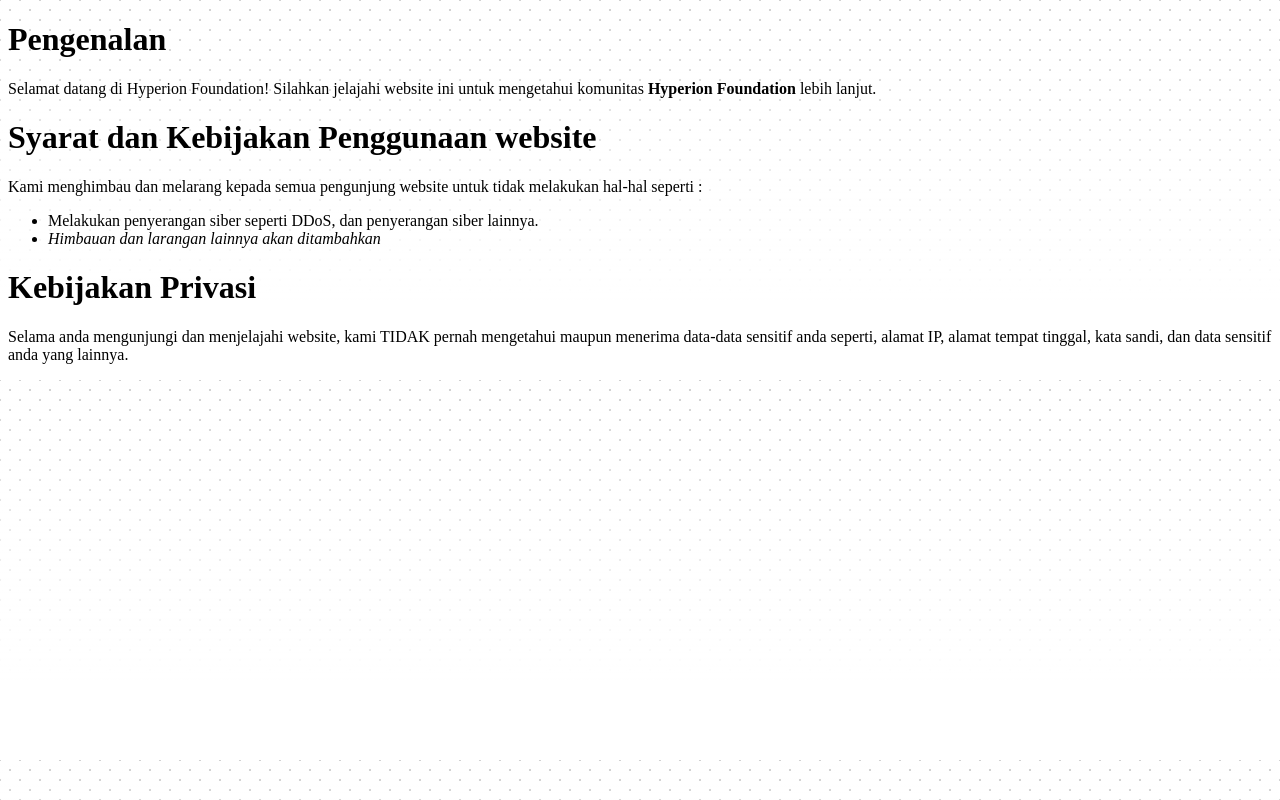
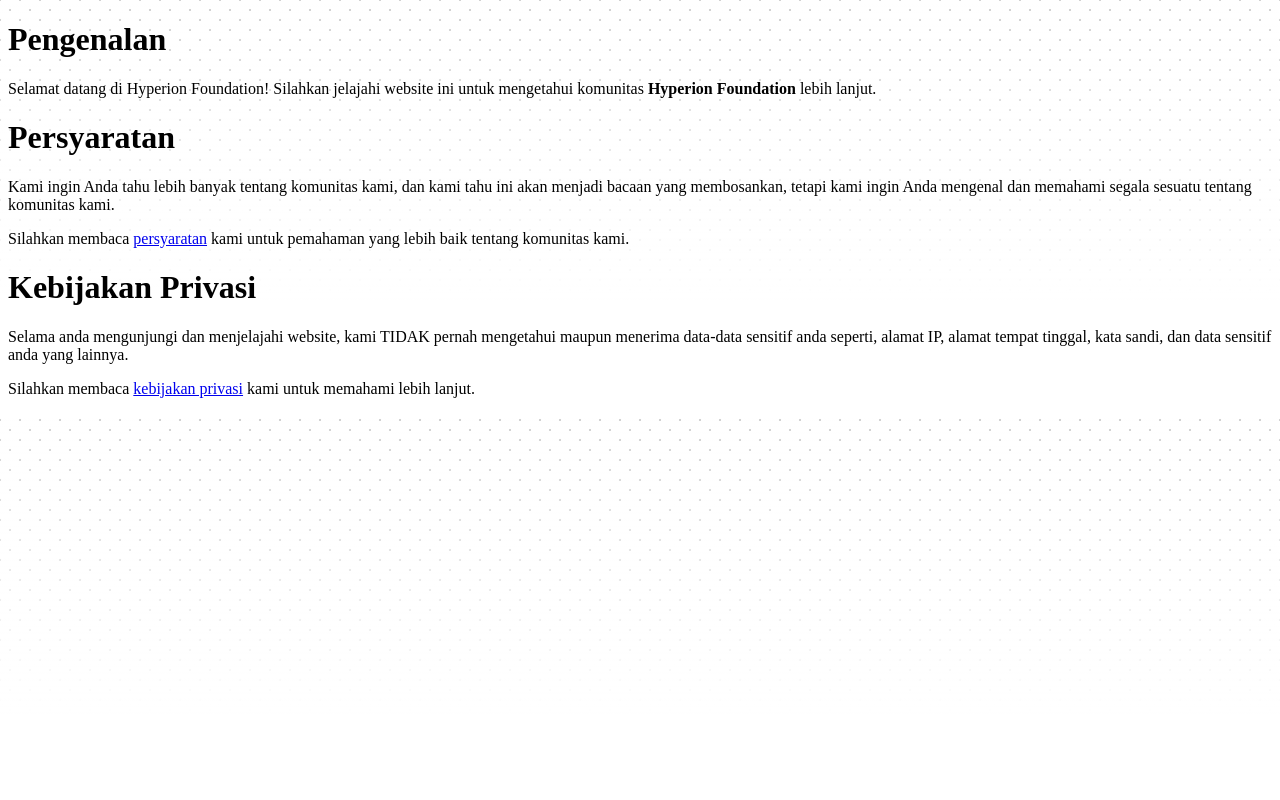
Before and after one commit to hyperion-foundation/docs, a Next.js app: page /index.id in a window 1280 px wide. Built offline with nearby package versions, Linux system fonts and the light colour scheme.

Commit message:
Update content on several pages

```diff
--- a/pages/about.en.mdx
+++ b/pages/about.en.mdx
@@ -9,5 +9,5 @@
 This website is possibly made by using [Node.js](https://nodejs.org) (runtime environment), [Next.js](https://nextjs.org) (front-end framework) & [Nextra](https://nextra.site/) (theme framework).
 
 # Developers
-- SleepNov4 (Alexander Andhika S.) as a <FounderText></FounderText>.
+- [SleepNov4 (Alexander Andhika S.)](https://www.sleepnov4.my.id) as a <FounderText></FounderText>.
 - More developers will be listed here ...
--- a/pages/about.id.mdx
+++ b/pages/about.id.mdx
@@ -9,5 +9,5 @@
 Website ini berhasil dibuat dengan menggunakan [Node.js](https://nodejs.org) (runtime environment), [Next.js](https://nextjs.org) (front-end framework) & [Nextra](https://nextra.site/) (theme framework).
 
 # Para Developer
-- SleepNov4 (Alexander Andhika S.) sebagai <FounderText></FounderText>.
+- [SleepNov4 (Alexander Andhika S.)](https://www.sleepnov4.my.id) sebagai <FounderText></FounderText>.
 - Developer yang lain akan terdaftar disini ...
--- a/pages/index.id.mdx
+++ b/pages/index.id.mdx
@@ -1,10 +1,12 @@
 # Pengenalan
 Selamat datang di Hyperion Foundation! Silahkan jelajahi website ini untuk mengetahui komunitas **Hyperion Foundation** lebih lanjut.
 
-# Syarat dan Kebijakan Penggunaan website
-Kami menghimbau dan melarang kepada semua pengunjung website untuk tidak melakukan hal-hal seperti :
-- Melakukan penyerangan siber seperti DDoS, dan penyerangan siber lainnya.
-- *Himbauan dan larangan lainnya akan ditambahkan*
+# Persyaratan
+Kami ingin Anda tahu lebih banyak tentang komunitas kami, dan kami tahu ini akan menjadi bacaan yang membosankan, tetapi kami ingin Anda mengenal dan memahami segala sesuatu tentang komunitas kami.
+
+Silahkan membaca [persyaratan](/terms) kami untuk pemahaman yang lebih baik tentang komunitas kami.
 
 # Kebijakan Privasi
 Selama anda mengunjungi dan menjelajahi website, kami TIDAK pernah mengetahui maupun menerima data-data sensitif anda seperti, alamat IP, alamat tempat tinggal, kata sandi, dan data sensitif anda yang lainnya.
+
+Silahkan membaca [kebijakan privasi](/privacy-policy) kami untuk memahami lebih lanjut.
--- a/pages/privacy-policy.en.mdx
+++ b/pages/privacy-policy.en.mdx
@@ -1,7 +1,7 @@
 import { Callout } from 'nextra-theme-docs'
 
 <Callout type="info" emoji="ℹ️">
-    We update this policy from time to time with/without prior notification/announcement
+    We may update this policy from time to time with/without prior notification/announcement
 </Callout>
 
 ## Introduction
--- a/pages/terms.en.mdx
+++ b/pages/terms.en.mdx
@@ -1,7 +1,7 @@
 import { Callout } from 'nextra-theme-docs'
 
 <Callout type="info" emoji="ℹ️">
-    We update this policy from time to time with/without prior notification/announcement
+    We may update this policy from time to time with/without prior notification/announcement
 </Callout>
 
 ## Introduction
```
Also changed, not shown: pages/index.en.mdx (+6 -2 lines).
